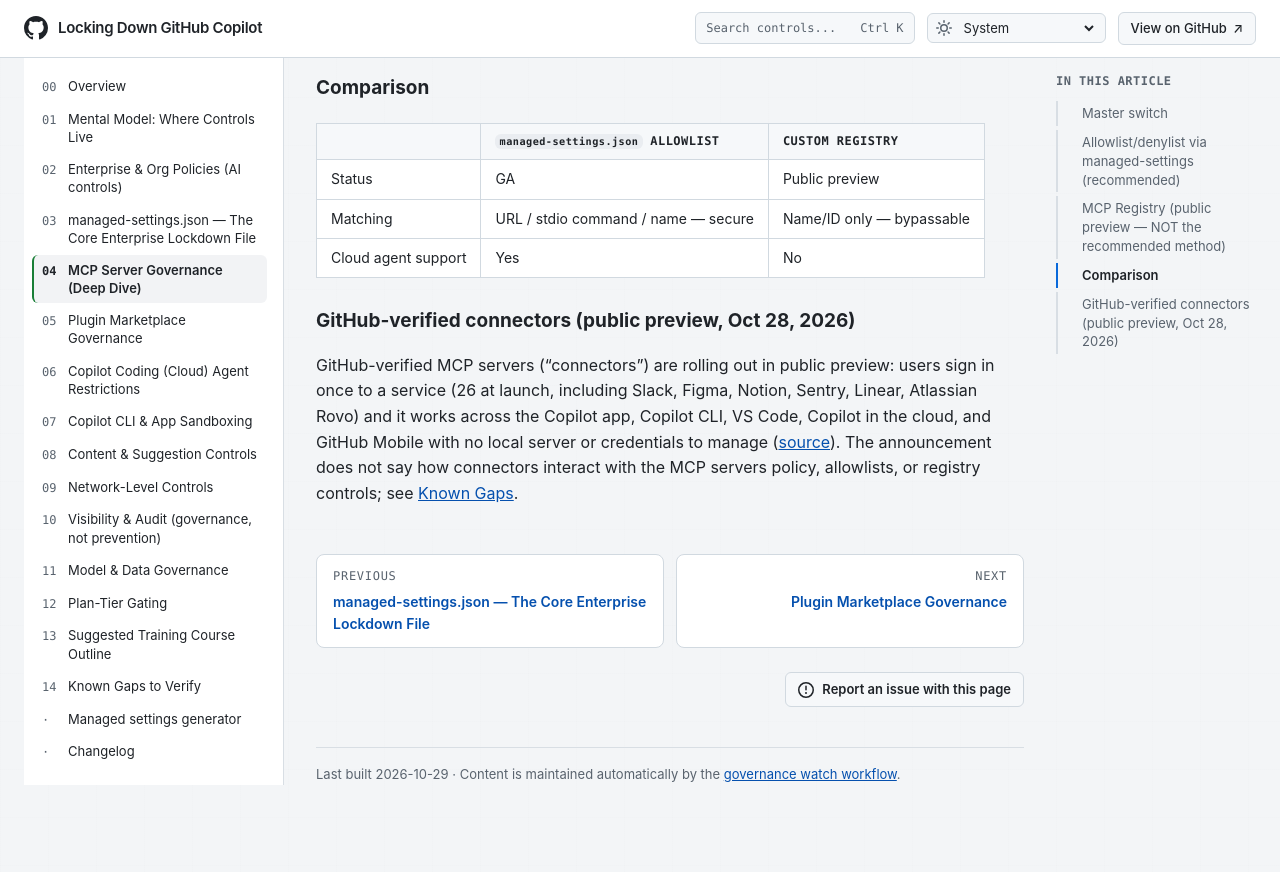
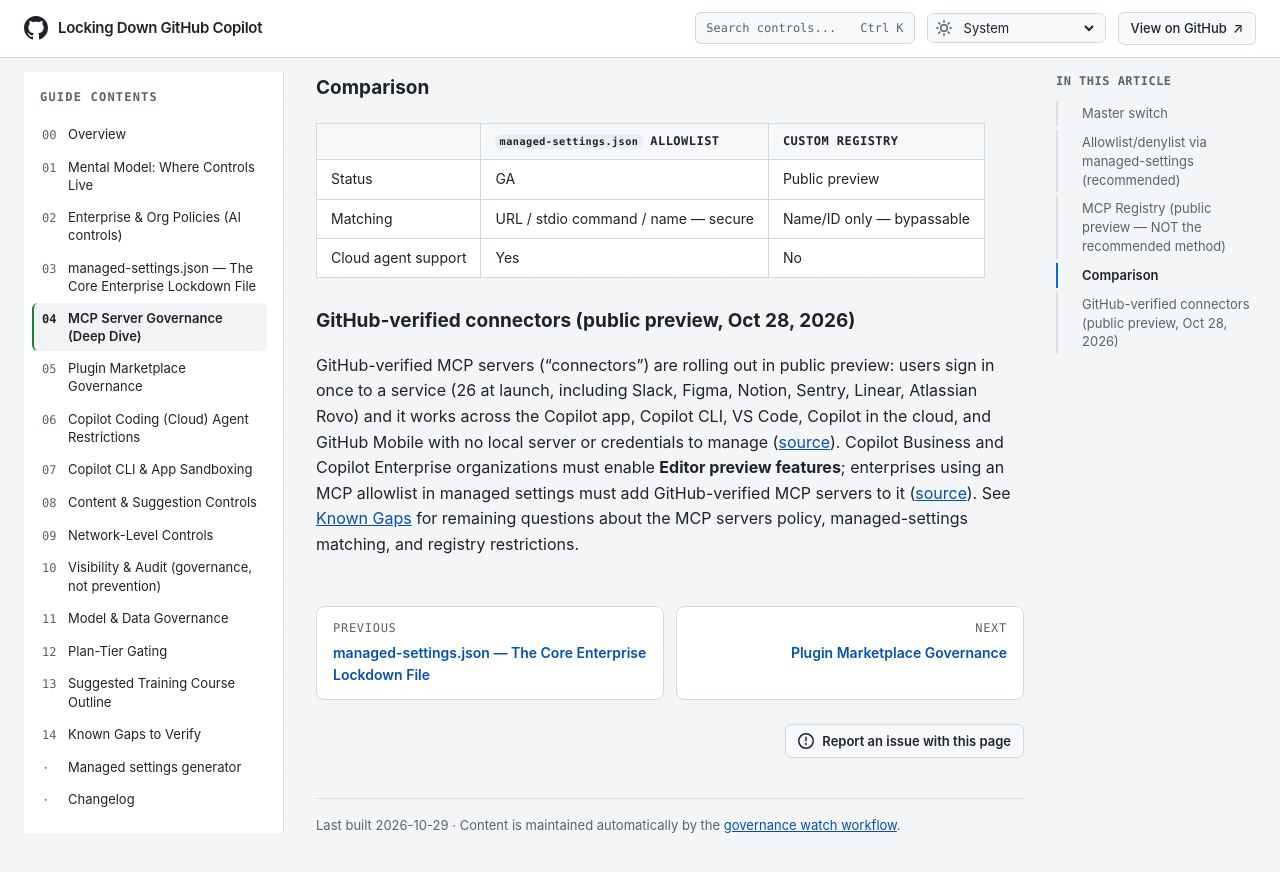
Before and after one commit to beardofedu/copilot-governance-training, a Jekyll site: the page built from docs/sections/mcp-governance.md, in a window 1280 px wide and 900 px high, scrolled down 2015 px. Shown: the top 872 px of the window. Built offline with Jekyll 4.4.1, drawn with Linux system fonts in a browser that asks for light colours; before the commit the page ends 2864 px from its top, so only the background shows below that.

Commit message:
Update MCP governance with GitHub-verified connectors info
Added details about GitHub-verified MCP servers and their requirements for Copilot Business and Enterprise organizations.

Co-authored-by: Copilot Autofix powered by AI <175728472+Copilot@users.noreply.github.com>

```diff
--- a/docs/sections/mcp-governance.md
+++ b/docs/sections/mcp-governance.md
@@ -75,4 +75,4 @@ For users with multiple Copilot seats, private-registry policy resolves in this
 
 ### GitHub-verified connectors (public preview, Oct 28, 2026)
 
-GitHub-verified MCP servers ("connectors") are rolling out in public preview: users sign in once to a service (26 at launch, including Slack, Figma, Notion, Sentry, Linear, Atlassian Rovo) and it works across the Copilot app, Copilot CLI, VS Code, Copilot in the cloud, and GitHub Mobile with no local server or credentials to manage ([source](https://github.blog/changelog/2026-10-28-connect-your-tools-to-copilot-without-all-the-setup)). The announcement does not say how connectors interact with the MCP servers policy, allowlists, or registry controls; see [Known Gaps]({{ '/sections/known-gaps/' | relative_url }}).
+GitHub-verified MCP servers ("connectors") are rolling out in public preview: users sign in once to a service (26 at launch, including Slack, Figma, Notion, Sentry, Linear, Atlassian Rovo) and it works across the Copilot app, Copilot CLI, VS Code, Copilot in the cloud, and GitHub Mobile with no local server or credentials to manage ([source](https://github.blog/changelog/2026-10-28-connect-your-tools-to-copilot-without-all-the-setup)). Copilot Business and Copilot Enterprise organizations must enable **Editor preview features**; enterprises using an MCP allowlist in managed settings must add GitHub-verified MCP servers to it ([source](https://github.blog/changelog/2026-10-28-connect-your-tools-to-copilot-without-all-the-setup)). See [Known Gaps]({{ '/sections/known-gaps/' | relative_url }}) for remaining questions about the MCP servers policy, managed-settings matching, and registry restrictions.
```
